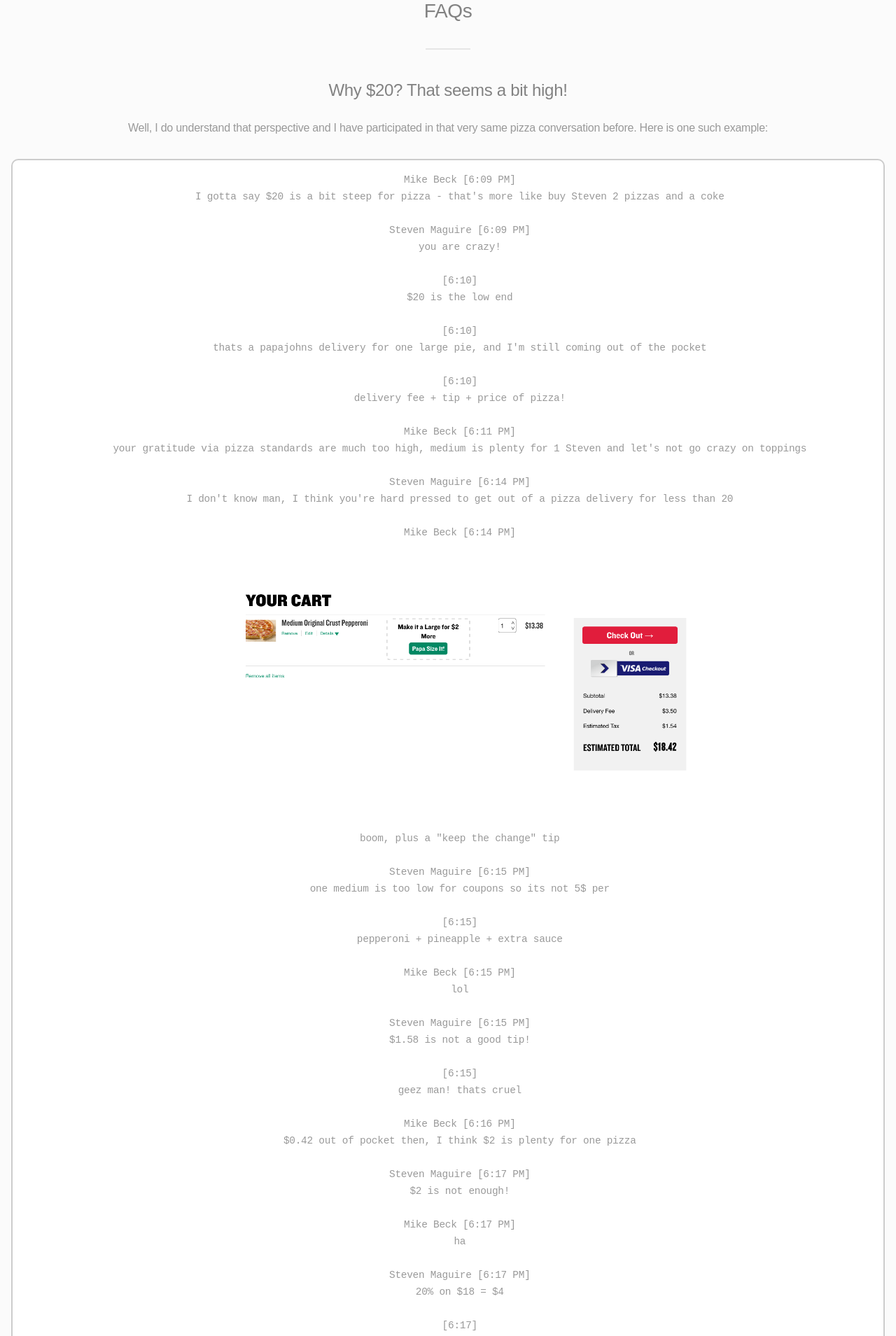
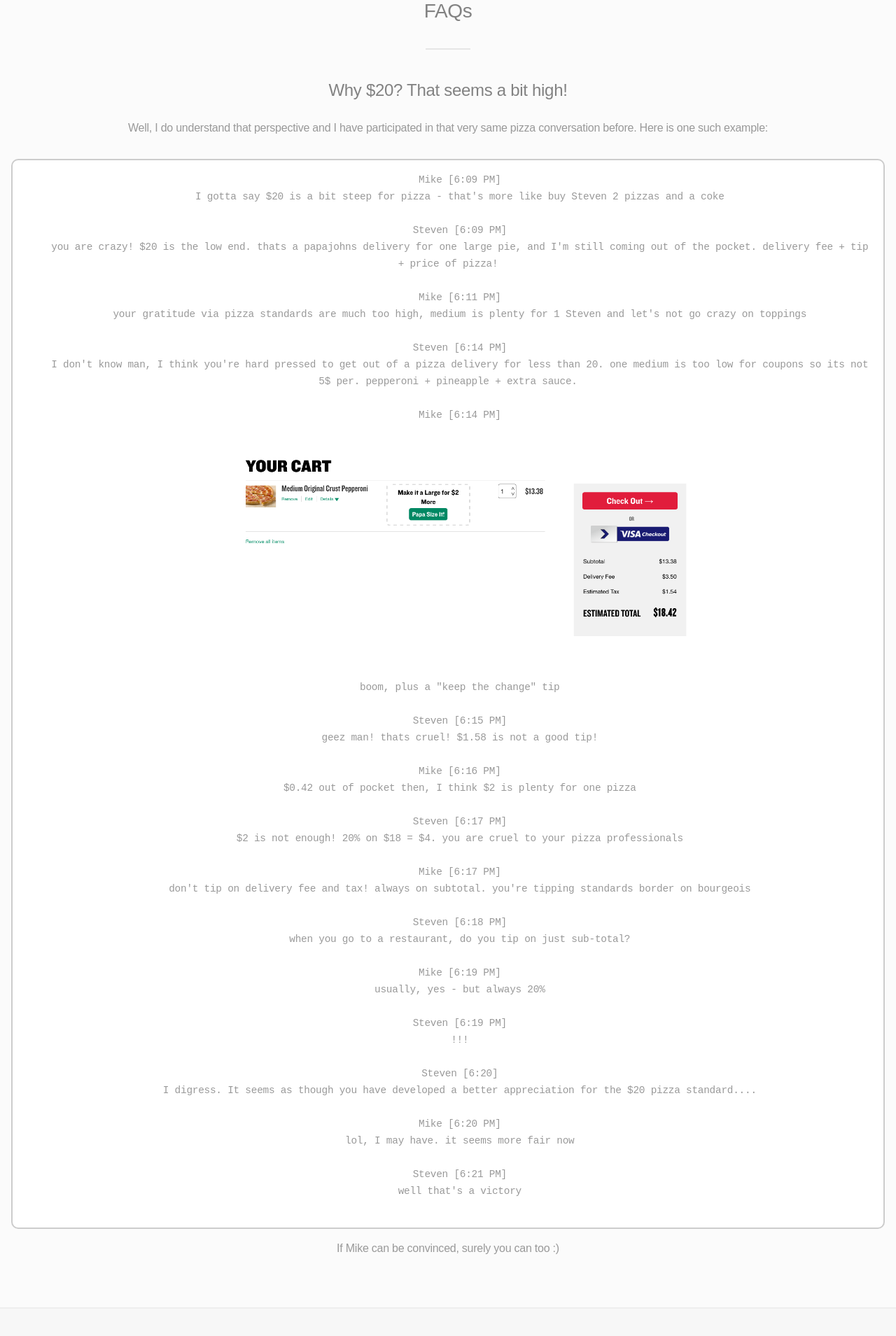
Before and after one commit to stevenmaguire/steven.pizza, a Jekyll site: the page built from index.html, in a window 1280 px wide. Shown: the part 1316-3225 px from the top of the page at 70% size. Built offline with Jekyll 4.4.1, drawn with Linux system fonts in a browser that asks for light colours; some of the changed text lies outside the part shown.

Commit message:
Condense conversation, not edit!

```diff
--- a/css/main.scss
+++ b/css/main.scss
@@ -73,4 +73,9 @@ pre {
     border: 2px solid #ccc;
     background: #fff;
     @include border-radius(10px);
+    white-space: pre-wrap;       /* Since CSS 2.1 */
+    white-space: -moz-pre-wrap;  /* Mozilla, since 1999 */
+    white-space: -pre-wrap;      /* Opera 4-6 */
+    white-space: -o-pre-wrap;    /* Opera 7 */
+    word-wrap: break-word;       /* Internet Explorer 5.5+ */
 }
--- a/index.html
+++ b/index.html
@@ -28,90 +28,52 @@ layout: default
   <h3>Why $20? That seems a bit high!</h3>
   <p>Well, I do understand that perspective and I have participated in that very same pizza conversation before. Here is one such example:</p>
   <pre>
-    Mike Beck [6:09 PM]
+    Mike [6:09 PM]
     I gotta say $20 is a bit steep for pizza - that's more like buy Steven 2 pizzas and a coke
 
-    Steven Maguire [6:09 PM]
-    you are crazy!
+    Steven [6:09 PM]
+    you are crazy! $20 is the low end. thats a papajohns delivery for one large pie, and I'm still coming out of the pocket. delivery fee + tip + price of pizza!
 
-    [6:10]
-    $20 is the low end
-
-    [6:10]
-    thats a papajohns delivery for one large pie, and I'm still coming out of the pocket
-
-    [6:10]
-    delivery fee + tip + price of pizza!
-
-    Mike Beck [6:11 PM]
+    Mike [6:11 PM]
     your gratitude via pizza standards are much too high, medium is plenty for 1 Steven and let's not go crazy on toppings
 
-    Steven Maguire [6:14 PM]
-    I don't know man, I think you're hard pressed to get out of a pizza delivery for less than 20
+    Steven [6:14 PM]
+    I don't know man, I think you're hard pressed to get out of a pizza delivery for less than 20. one medium is too low for coupons so its not 5$ per. pepperoni + pineapple + extra sauce.
 
-    Mike Beck [6:14 PM]
-
+    Mike [6:14 PM]
     <figure style="width: 100%;">
       <img src="/images/Screen Shot 2017-06-14 at 6.14.10 PM.png" style="width: 80%; max-width: 40rem;" />
     </figure>
-
     boom, plus a "keep the change" tip
 
-    Steven Maguire [6:15 PM]
-    one medium is too low for coupons so its not 5$ per
+    Steven [6:15 PM]
+    geez man! thats cruel! $1.58 is not a good tip!
 
-    [6:15]
-    pepperoni + pineapple + extra sauce
-
-    Mike Beck [6:15 PM]
-    lol
-
-    Steven Maguire [6:15 PM]
-    $1.58 is not a good tip!
-
-    [6:15]
-    geez man! thats cruel
-
-    Mike Beck [6:16 PM]
+    Mike [6:16 PM]
     $0.42 out of pocket then, I think $2 is plenty for one pizza
 
-    Steven Maguire [6:17 PM]
-    $2 is not enough!
+    Steven [6:17 PM]
+    $2 is not enough! 20% on $18 = $4. you are cruel to your pizza professionals
 
-    Mike Beck [6:17 PM]
-    ha
+    Mike [6:17 PM]
+    don't tip on delivery fee and tax! always on subtotal. you're tipping standards border on bourgeois
 
-    Steven Maguire [6:17 PM]
-    20% on $18 = $4
-
-    [6:17]
-    you are cruel to your pizza professionals
-
-    Mike Beck [6:17 PM]
-    don't tip on delivery fee and tax! always on subtotal
-
-    [6:18]
-    you're tipping standards border on bourgeois
-
-    Steven Maguire [6:18 PM]
+    Steven [6:18 PM]
     when you go to a restaurant, do you tip on just sub-total?
 
-    Mike Beck [6:19 PM]
+    Mike [6:19 PM]
     usually, yes - but always 20%
 
-    Steven Maguire [6:19 PM]
+    Steven [6:19 PM]
     !!!
 
-    [6:20]
+    Steven [6:20]
     I digress. It seems as though you have developed a better appreciation for the $20 pizza standard....
 
-    Mike Beck [6:20 PM]
-    lol, I may have
+    Mike [6:20 PM]
+    lol, I may have. it seems more fair now
 
-    [6:20]
-    it seems more fair now
-
-    Steven Maguire [6:21 PM]
+    Steven [6:21 PM]
     well that's a victory
   </pre>
   <p>If Mike can be convinced, surely you can too :)</p>
```
